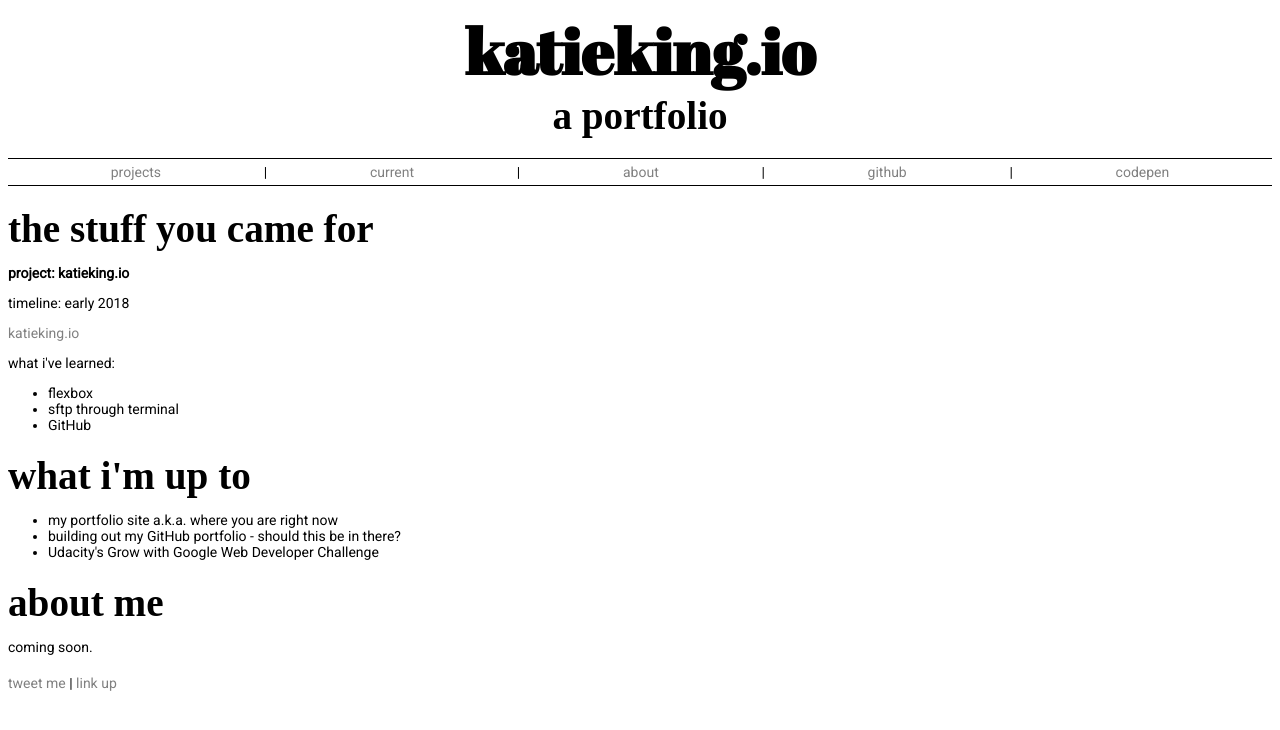
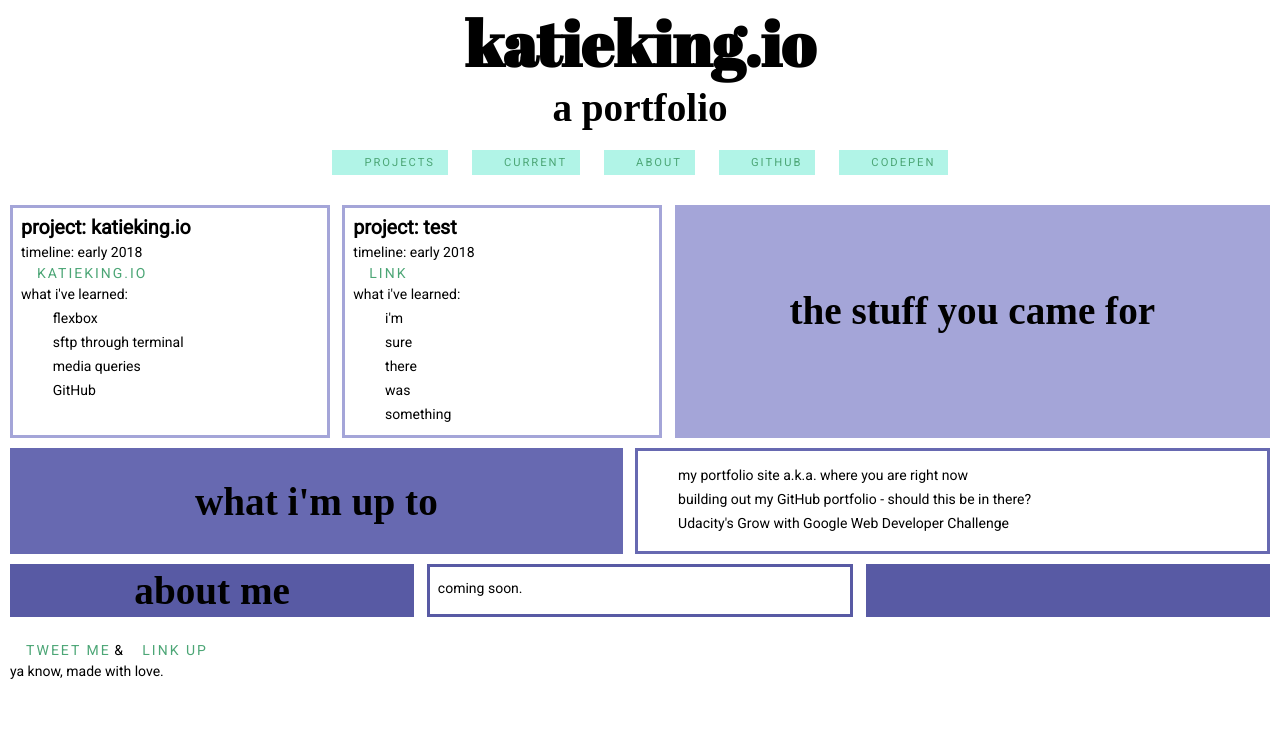
Before and after one commit to keking71/katieking.io, a plain HTML site: page index.html in a window 1280 px wide. Drawn offline with Linux system fonts and the light colour scheme; a web font is replaced by a local one.

Commit message:
Tons of styling
Adding colors, spacing, borders

```diff
--- a/index.html
+++ b/index.html
@@ -11,6 +11,7 @@
   </script>
     <!--Google Fonts-->
   <link href="https://fonts.googleapis.com/css?family=Abril+Fatface|Bellefair|Roboto" rel="stylesheet">
+  <link href="https://use.fontawesome.com/releases/v5.0.6/css/all.css" rel="stylesheet">
   <title>katieking.io</title>
   <link href="styles.css" rel="stylesheet" type="text/css">
  </head>
@@ -18,16 +19,18 @@
    <header>
      <h1>katieking.io</h1>
      <h2>a portfolio</h2>
-     <nav>
-       <a href="#projects">projects</a> | <a href="#next">current</a> | <a href="#about">about</a> | <a href="https://github.com/keking71">github</a> | <a href="https://codepen.io/keking">codepen</a>
+     <nav class="half-width">
+       <a href="#projects">projects</a>
+       <a href="#next">current</a>
+       <a href="#about">about</a>
+       <a href="https://github.com/keking71">github</a>
+       <a href="https://codepen.io/keking">codepen</a>
      </nav>
   </header>
   <section id="projects">
-    <h2>the stuff you came for</h2>
-    <div class="project-box">
-      <p>
-        <strong>project: katieking.io</strong>
-      </p>
+      <div class="flex">
+        <div class="project-box quarter-width">
+          <h3><strong>project: katieking.io</strong></h3>
           <p>timeline: early 2018</p>
           <p>
             <a href="http://katieking.io" alt="katieking.io">katieking.io</a>
@@ -37,25 +40,62 @@
             <ul>
               <li>flexbox</li>
               <li>sftp through terminal</li>
+              <li>media queries</li>
               <li>GitHub</li>
             </ul>
           </p>
         </div>
+        <div class="project-box quarter-width">
+          <h3><strong>project: test</strong></h3>
+          <p>timeline: early 2018</p>
+          <p>
+            <a href="#" alt="#">link</a>
+          </p>
+          <p>
+            what i've learned:
+            <ul>
+              <li>i'm</li>
+              <li>sure</li>
+              <li>there</li>
+              <li>was</li>
+              <li>something</li>
+            </ul>
+          </p>
+        </div>
+        <div class="half-width lt-purple">
+          <h2 style="display:flex;justify-content:center;margin:14% 0px;">the stuff you came for</h2>
+        </div>
+      </div>
   </section>
   <section id="next">
-    <h2>what i'm up to</h2>
+    <div class="flex">
+      <div class="half-width md-purple">
+        <h2 style="display:flex;justify-content:center;margin:5% 0px;">what i'm up to</h2>
+      </div>
+      <div class="half-width in-progress">
         <ul>
           <li>my portfolio site a.k.a. where you are right now</li>
           <li>building out my GitHub portfolio - should this be in there?</li>
           <li>Udacity's Grow with Google Web Developer Challenge</li>
         </ul>
+      </div>
+    </div>
   </section>
   <section id="about">
-    <h2>about me</h2>
+    <div class="flex">
+      <div class="third-width dk-purple">
+        <h2 style="display:flex;justify-content:center;margin:1% 0px;">about me</h2>
+      </div>
+      <div class="third-width about-me">
         <p>coming soon.</p>
+      </div>
+      <div class="third-width dk-purple">
+      </div>
+    </div>
   </section>
   <footer>
-    <a href="https://twitter.com/ohh_k8" alt="Twitter">tweet me</a> | <a href="https://www.linkedin.com/in/kaitlinsaxton/" alt="LinkedIn">link up</a>
+    <p><a href="https://twitter.com/ohh_k8" alt="Twitter">tweet me</a> & <a href="https://www.linkedin.com/in/kaitlinsaxton/" alt="LinkedIn">link up</a></p>
+    <p>ya know, made with love.</p>
   </footer>
  </body>
 </html>
--- a/styles.css
+++ b/styles.css
@@ -1,6 +1,11 @@
-* {font-size:14px;font-family:"Roboto",sans-serif;}
+* {font-size:14px;font-family:"Roboto",sans-serif;margin:0;}
 
-a {text-decoration:none;color:gray;}
+p {margin:5px 0;}
+
+a {text-decoration:none;color:#4ca676;text-transform:uppercase;letter-spacing:2px;}
+a:before {font-family:"Font Awesome 5 Free";content:"\f0c1";}
+
+strong {font-weight:bold;font-size:inherit;}
 
 h1, h2, h3, h4 {margin:0;}
 
@@ -8,13 +13,40 @@ h1 {font-family:"Abril Fatface",serif;font-size:4.5rem;}
 
 h2, h3, h4 {font-family:"Bellefair",serif;}
 h2 {font-size:2.8rem;}
-h3 {font-size:2.3rem;}
-h4 {font-size:2rem;}
+h3 {font-size:1.4rem;}
+h4 {font-size:1.2rem;}
+
+ul {list-style:none;padding-left:10px;}
+li:before {font-family:"Font Awesome 5 Free";content:"\f0da";color:#4ca676;margin-right:5px;font-size:1.2rem;}
+li {margin:5px 0;}
 
 header {margin-bottom:20px;}
-section {margin:20px 0;}
-nav, footer {margin-top:20px;}
+section {padding:5px 10px;}
+nav {margin-top:20px;}
+footer {margin:20px 10px 0;}
 
-nav {border-top:1px solid;border-bottom:1px solid;padding:5px 0;}
+header > h1, header > h2 {width:100%;display:flex;justify-content:center;}
 
-header > h1, header > h2, nav {width:100%;display:flex;justify-content:space-evenly;}
+nav {display:flex;padding:5px 0;margin:15px auto;}
+nav > a {font-size:.8rem;display:flex;justify-content:space-evenly;flex-grow:1;margin:0px 12px;padding:6px;background-color:#b1f4e7;}
+
+.full-width {width:100%;}
+.half-width {width:50%;}
+.third-width {width:33%;}
+.quarter-width {width:25%;}
+
+.flex {display:flex;}
+
+@media only screen and (max-width:990px){
+  .half-width {width:100%;}
+  .third-width {width:50%;}
+  .quarter-width {width:50%;}
+}
+
+.lt-purple {background-color:#a4a5d8;}
+.md-purple {background-color:#6769b1;}
+.dk-purple {background-color:#585aa4;}
+
+.project-box {border:3px solid #a4a5d8;margin-right:1%;padding:8px;}
+.in-progress {border:3px solid #6769b1;margin-left:1%;padding:8px;}
+.about-me {border:3px solid #585aa4;margin:0px 1%;padding:8px;}
```
Lines whose indentation alone changed are shown as unchanged.
